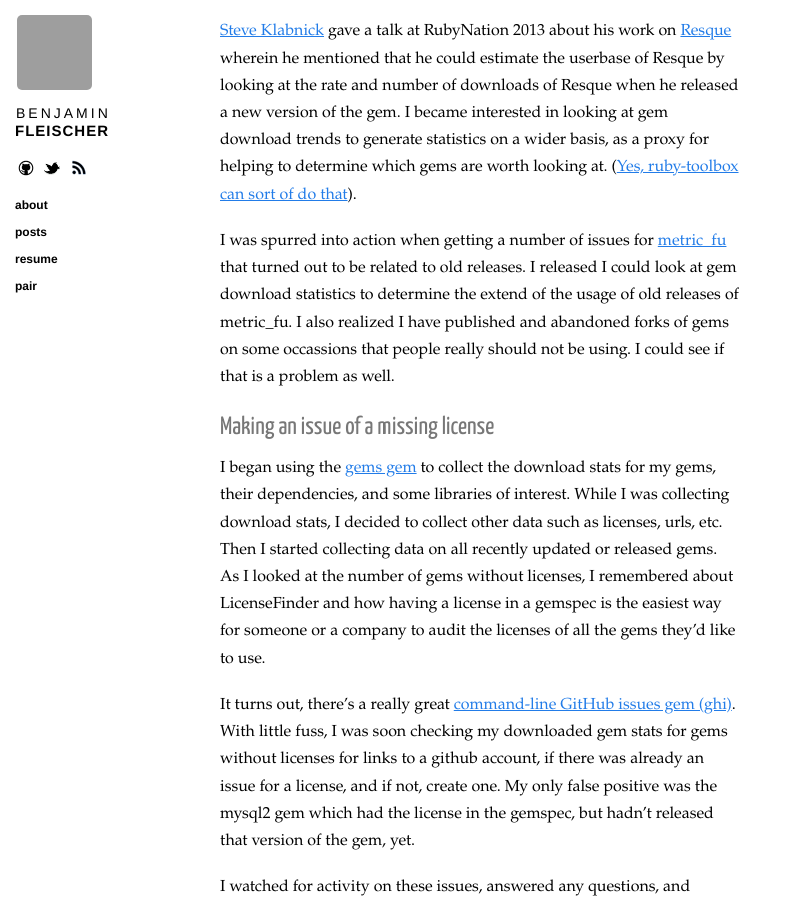
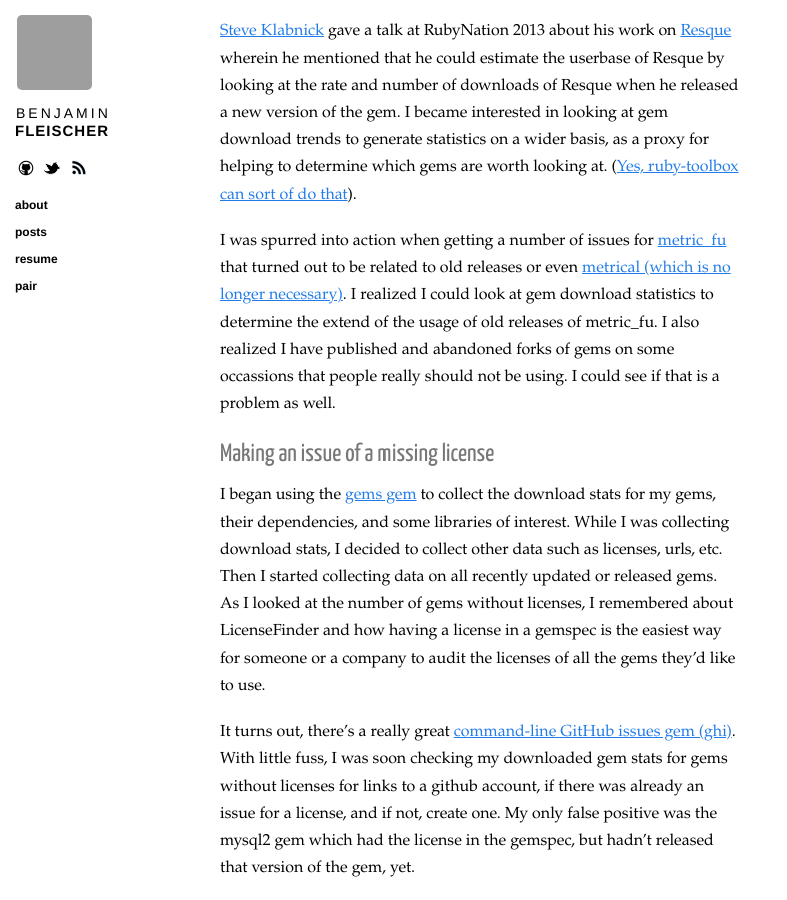
Before and after one commit to bf4/bf4.github.com, a Jekyll site: the page built from _posts/2013-07-12-make-the-world-a-better-place-put-a-license-in-your-gemspec.md, in a window 1280 px wide and 900 px high, scrolled down 661 px. Shown: the whole window, without its empty margins (0-787 px from the left). Built offline with Jekyll 4.4.1, drawn with Linux system fonts in a browser that asks for light colours; nearby versions of some CDN libraries; Markdown is read by kramdown in place of the engine named in the settings; comment, search, counter and statistics services are not loaded; grey boxes are pictures that could not be loaded.

Commit message:
BF add note about metrical, fix realized typo, remove trailing white space

```diff
--- a/_posts/2013-07-12-make-the-world-a-better-place-put-a-license-in-your-gemspec.md
+++ b/_posts/2013-07-12-make-the-world-a-better-place-put-a-license-in-your-gemspec.md
@@ -34,8 +34,9 @@
 for helping to determine which gems are worth looking at.  ([Yes, ruby-toolbox can sort of do that](http://ruby-toolbox.com)).
 
 I was spurred into action when getting a number of issues for [metric_fu](https://github.com/metricfu/metric_fu) that turned out to be related to
-old releases.  I released I could look at gem download statistics to determine the extend of the usage of old releases of metric_fu.  I also
-realized I have published and abandoned forks of gems on some occassions that people really should not be using.  I could see if that is a problem
+old releases or even [metrical (which is no longer necessary)](https://github.com/metricfu/metric_fu/blob/master/HISTORY.md#metricfu-300--2013-02-07).
+I realized I could look at gem download statistics to determine the extend of the usage of old releases of metric_fu.  I also realized I have published
+and abandoned forks of gems on some occassions that people really should not be using.  I could see if that is a problem
 as well.
 
 ### Making an issue of a missing license
```
